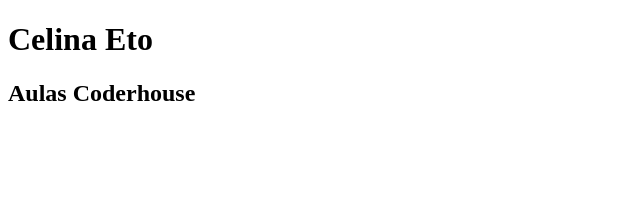
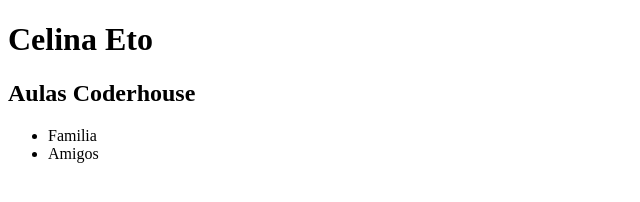
Before and after one commit to celinaheto/Aula-4-coderhouse, a plain HTML site: page index.html in a window 1280 px wide. Shown: the whole page, without its empty margins (0-640 px from the left). Drawn offline with Linux system fonts and the light colour scheme.

Commit message:
criei lista

```diff
--- a/index.html
+++ b/index.html
@@ -8,5 +8,10 @@
   <body>
     <h1>Celina Eto</h1>
     <h2>Aulas Coderhouse</h2>
+
+    <ul>
+      <li>Familia</li>
+      <li>Amigos</li>
+    </ul>
   </body>
 </html>
```
